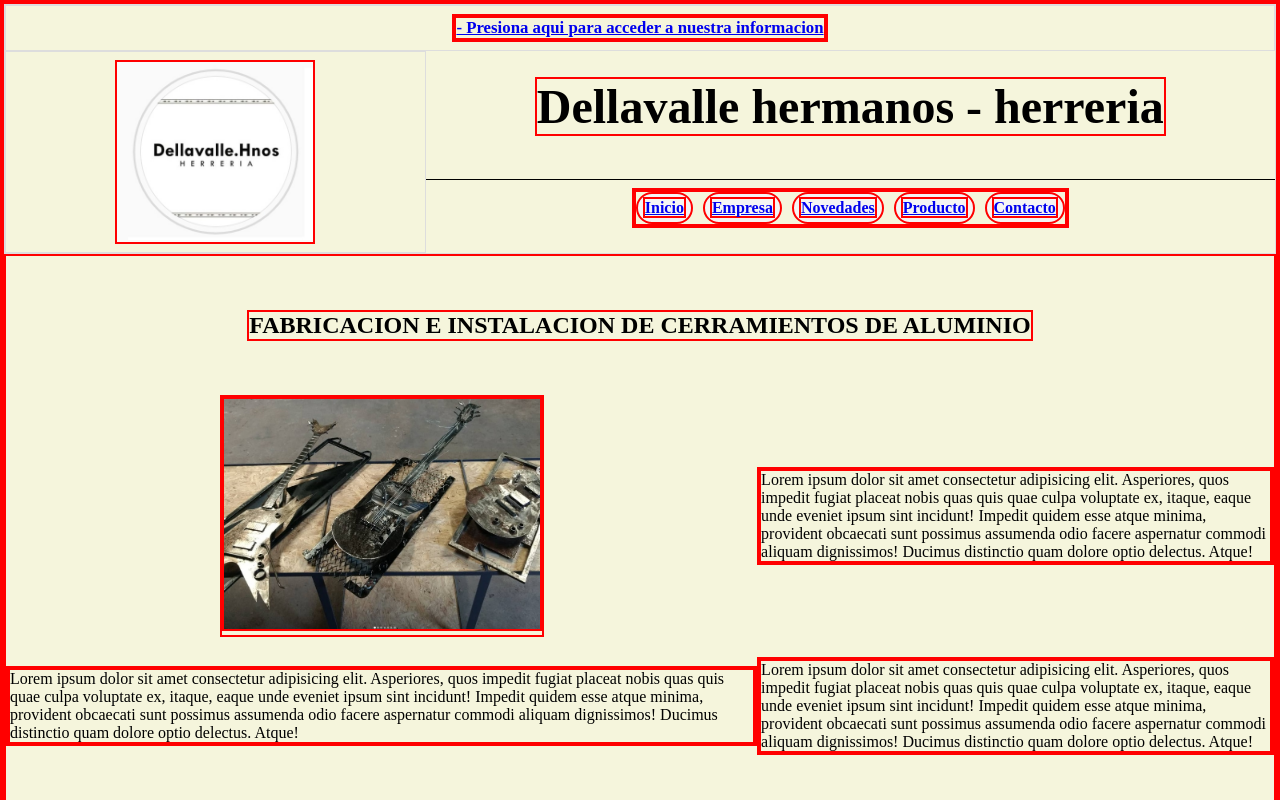
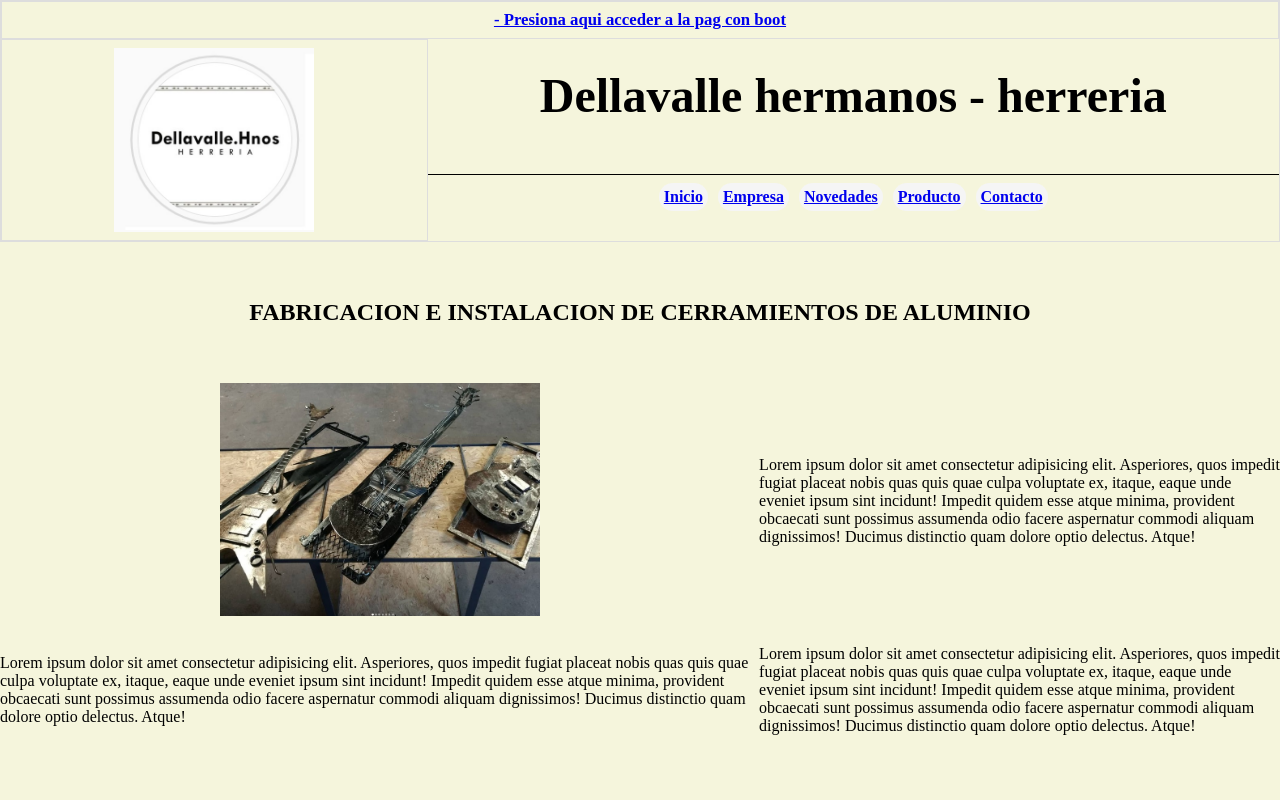
Before and after one commit to Luxxio90/proyecto-final-SASS, a plain HTML site: page index.html in a window 1280 px wide. Shown: the top 800 px of the page. Drawn offline with Linux system fonts and the light colour scheme.

Commit message:
transiciones

```diff
--- a/index.html
+++ b/index.html
@@ -12,8 +12,8 @@
 <body>
     <header>
         <div class="top-presupuesto">
-            <a href="informacion.html">
-                <h2> - Presiona aqui para acceder a nuestra informacion</h2>
+            <a href="pages/informacion.html">
+                <h2> - Presiona aqui acceder a la pag con boot </h2>
             </a>
         </div>
 
--- a/style/main.css
+++ b/style/main.css
@@ -1,9 +1,6 @@
 
 /*reset*/
 *{
-
-    /*truco para verficar visualizamente*/
-    border: solid 2px red;
     margin: 0;
     padding: 0;
     box-sizing: border-box;
@@ -58,7 +55,7 @@
 }
 
 .imagenLogo{
-    width: 20rem;
+    width: 20%;
 }
 
 .tituloProyecto{
@@ -349,13 +346,8 @@
     }
 
     .main-novedades div{
-        background-color: green;
         text-align: center;
     }
-
-
-
-
 
 
     .algunosTrabajos{
@@ -370,3 +362,15 @@
 
     }
 }
+
+
+/*HOVER*/
+
+.top-nav nav ul li:hover{
+    transform: scale(1.1);
+    box-shadow: 2px 8px 10px black;
+}
+
+.top-presupuesto h2:hover{
+    transform: scale(1.1);
+}
```
